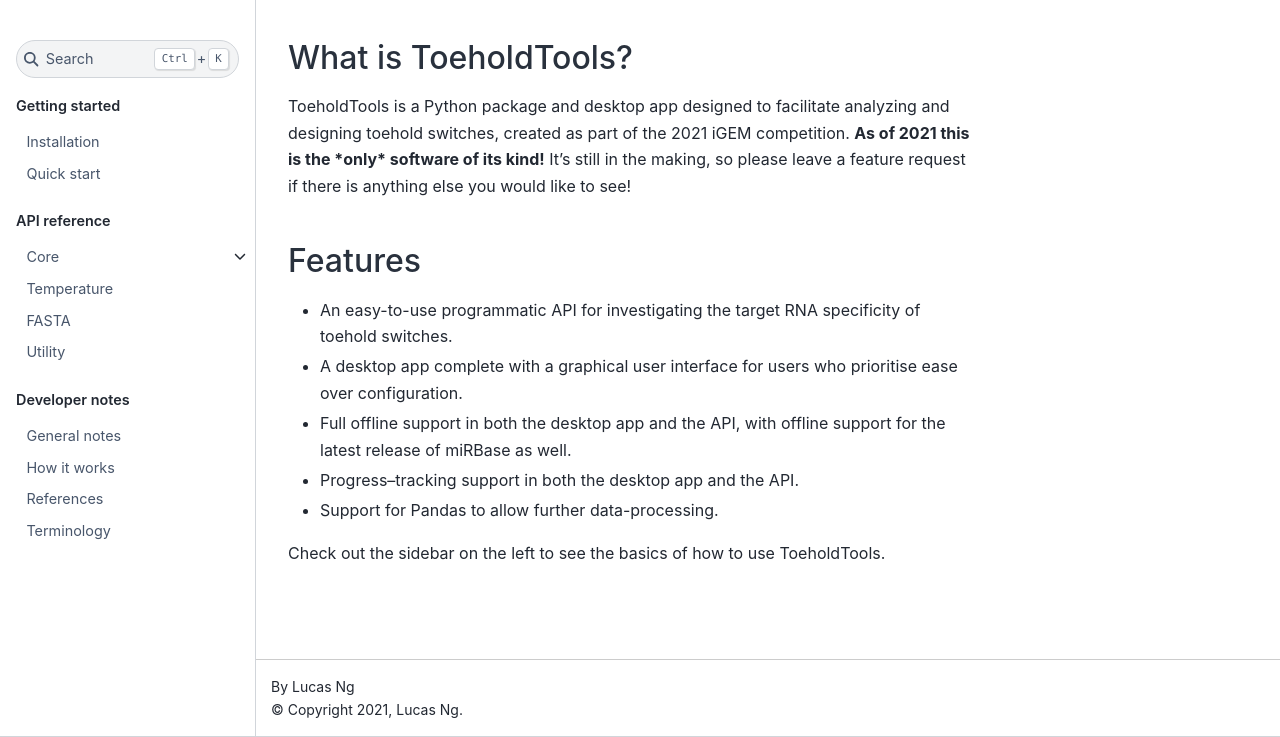
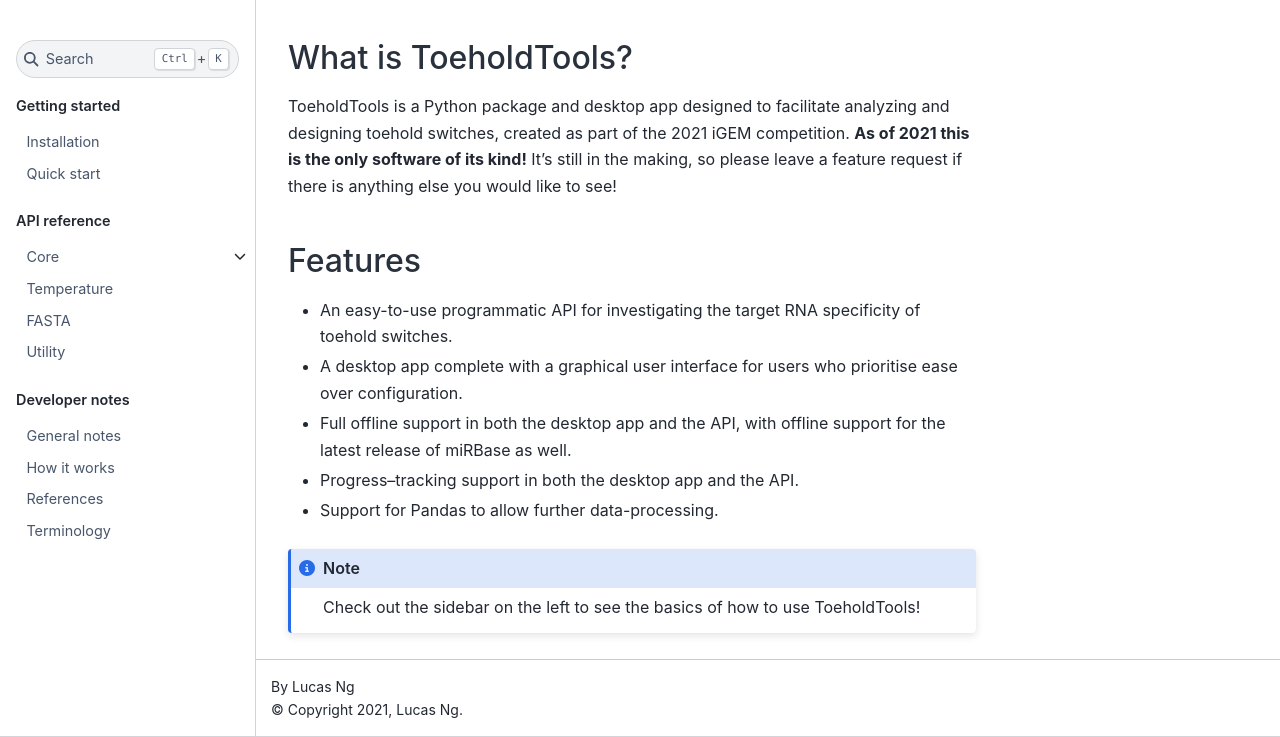
Before and after one commit to apple-phi/thtools, a Sphinx documentation site: the page built from docs/source/index.rst, in a window 1280 px wide and 976 px high, cut to the strip 239-976 px from the top of the window. Built offline with Sphinx 7.4.7 and the Sphinx Book theme 1.1.4, drawn with Linux system fonts in a browser that asks for light colours.

Commit message:
:art: DOCS: formatting

```diff
--- a/docs/source/index.rst
+++ b/docs/source/index.rst
@@ -31,7 +31,7 @@
 ---------------------
 ToeholdTools is a Python package and desktop app designed to facilitate analyzing
 and designing toehold switches, created as part of the 2021 iGEM competition.
-**As of 2021 this is the *only* software of its kind!**
+**As of 2021 this is the only software of its kind!**
 It's still in the making, so please leave a feature request
 if there is anything else you would like to see!
 
@@ -43,4 +43,4 @@
 * Progress–tracking support in both the desktop app and the API.
 * Support for Pandas to allow further data-processing.
 
-Check out the sidebar on the left to see the basics of how to use ToeholdTools.
+.. note:: Check out the sidebar on the left to see the basics of how to use ToeholdTools!
```
